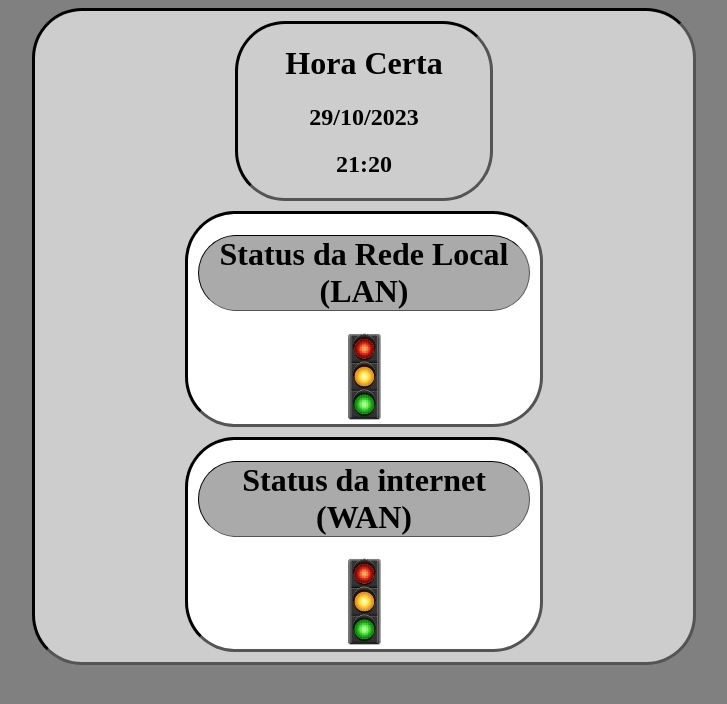
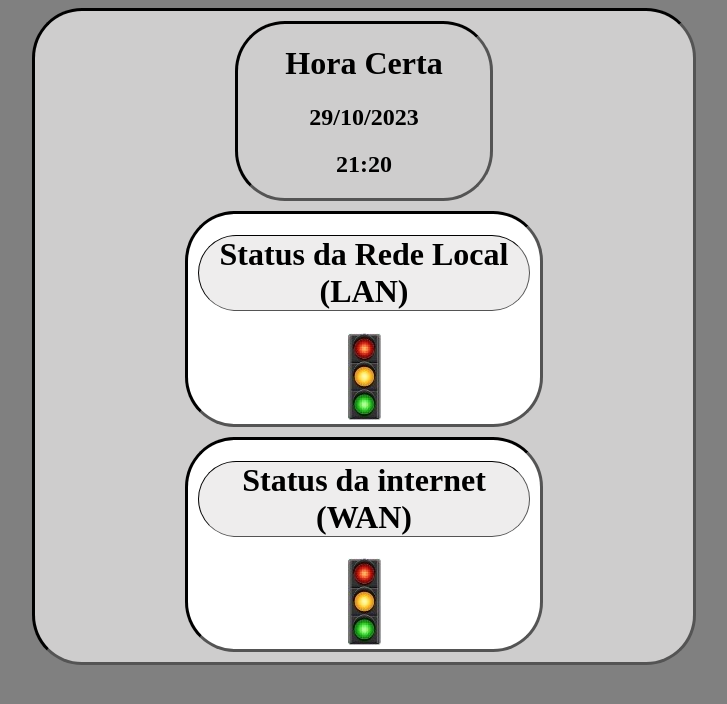
Before and after one commit to dev-drizzithiago/Meus-Projetos-PHP, a PHP site: page / in a window 1280 px wide. Shown: the top 704 px of the page, without its empty margins (276-1003 px from the left). Run offline with PHP 8.4, Linux system fonts and the light colour scheme.

Commit message:
Update style.css

```diff
--- a/relatorio_internet_v-txt_v2/style.css
+++ b/relatorio_internet_v-txt_v2/style.css
@@ -49,7 +49,7 @@ div.div_wan {
 }
 
 h1.h1_lan {
-    background-color: #aaa;
+    background-color: #eeeded;
     text-align: center;
     border: 1px inset black;
     border-radius: 50px;
@@ -57,7 +57,7 @@ h1.h1_lan {
     margin-right: 10px;
 }
 h1.h1_wan {
-    background-color: #aaa;
+    background-color: #eeeded;
     text-align: center;
     border: 1px inset black;
     border-radius: 50px;
```
